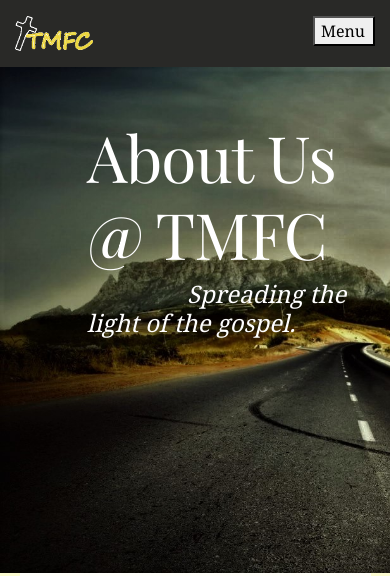
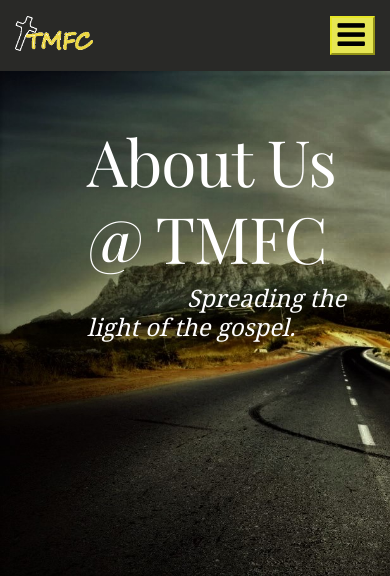
Before and after one commit to jerrywonderr/tmfc, a Django app: page /about/ in a window 390 px wide. Shown: the top 576 px of the page. Run offline with Django 3.2, Linux system fonts and the light colour scheme; parts of the project's set-up code (start-up, migrations or seed data) failed here and were passed over; some libraries are stand-ins or nearby versions; some web fonts are replaced.

Commit message:
Still making chnages on the UI of the app, added button icon and styling

```diff
--- a/blog/static/css/base.css
+++ b/blog/static/css/base.css
@@ -58,7 +58,7 @@
 	color:#fff;
 }
 .main-nav nav a:hover {
-    color: rgb(237, 253, 13);
+    color: rgb(230, 230, 38);
     font-weight: bold;
 }
 
@@ -231,6 +231,10 @@
 }
 
 @media screen and (max-width: 700px){
+    .menu-btn{
+        background-color: rgb(230, 230, 84);
+        border-color: rgb(230, 230, 38);
+    }
     .tmfc_logo, .main_nav nav{
         padding: unset !important;
     }
--- a/templates/base.html
+++ b/templates/base.html
@@ -24,7 +24,7 @@
                         </a>
                     </div>
                     <div class="col d-block d-sm-none">
-                        <button class="float-right pr-2 menu-btn">Menu</button>
+                        <button class="float-right pr-2 menu-btn"><i class="fa fa-bars fa-2x"></i></button>
                     </div>
                     <div class="col d-none d-sm-block justify-self-center">
                         <nav id="main_nav" data-current="{{ current }}">
@@ -38,9 +38,9 @@
                                 <li class="about" role="presentation"><a href="{% url 'about' %}">About Us</a></li>
                                 <li class="d-none author" role="presentation"><a href="{% url 'author' %}">Author Page</a></li>
                                 <span class="socialheader float-right pr-2">
-                                    <a href="#" class="fa fa-2x fa-facebook pr-3">d</a>
-                                    <a href="#" class="fa fa-2x fa-twitter pr-3">d</a>
-                                    <a href="mailto:jerrycul2001@gmail.com" class="fa fa-envelope pr-3">d</a>
+                                    <a href="#" class="fa fa-2x fa-facebook pr-3"></a>
+                                    <a href="#" class="fa fa-2x fa-twitter pr-3"></a>
+                                    <a href="mailto:jerrycul2001@gmail.com" class="fa fa-envelope pr-3"></a>
                                 </span>
                             </ul>
                         </nav>
@@ -73,9 +73,6 @@
 
         </div>
         <script type="text/javascript" src="https://code.jquery.com/jquery-1.11.3.min.js"></script>
-        <script type="text/javascript" src="{% static 'js/jquery.js' %}"></script>
-        <script type="text/javascript" src="{% static 'js/msonry.min.js' %}"></script>
-        <script type="text/javascript" src="{% static 'js/jqery.fitvids.js' %}"></script>
         <script type="text/javascript" src="{% static 'js/base.js' %}"></script>
         {% block extra_scripts %}
         {% endblock %}
```
